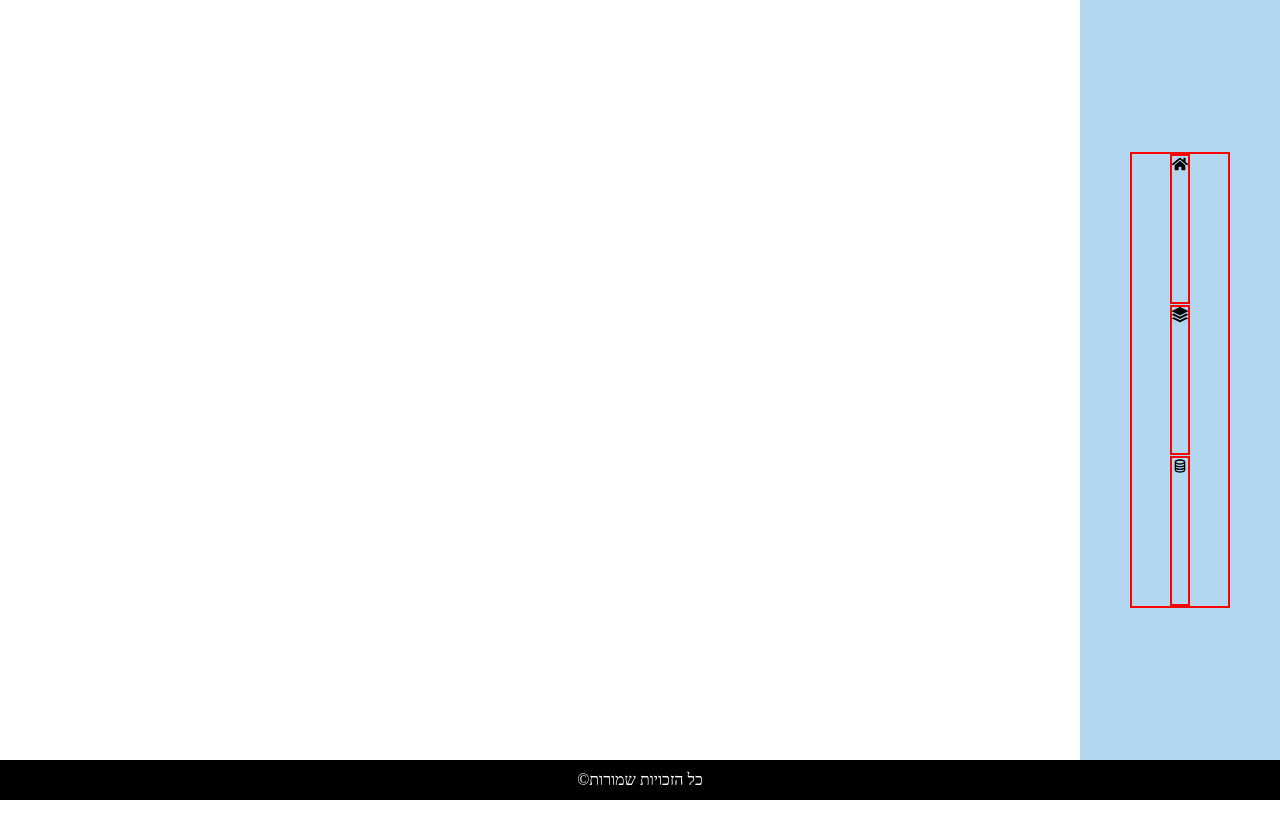
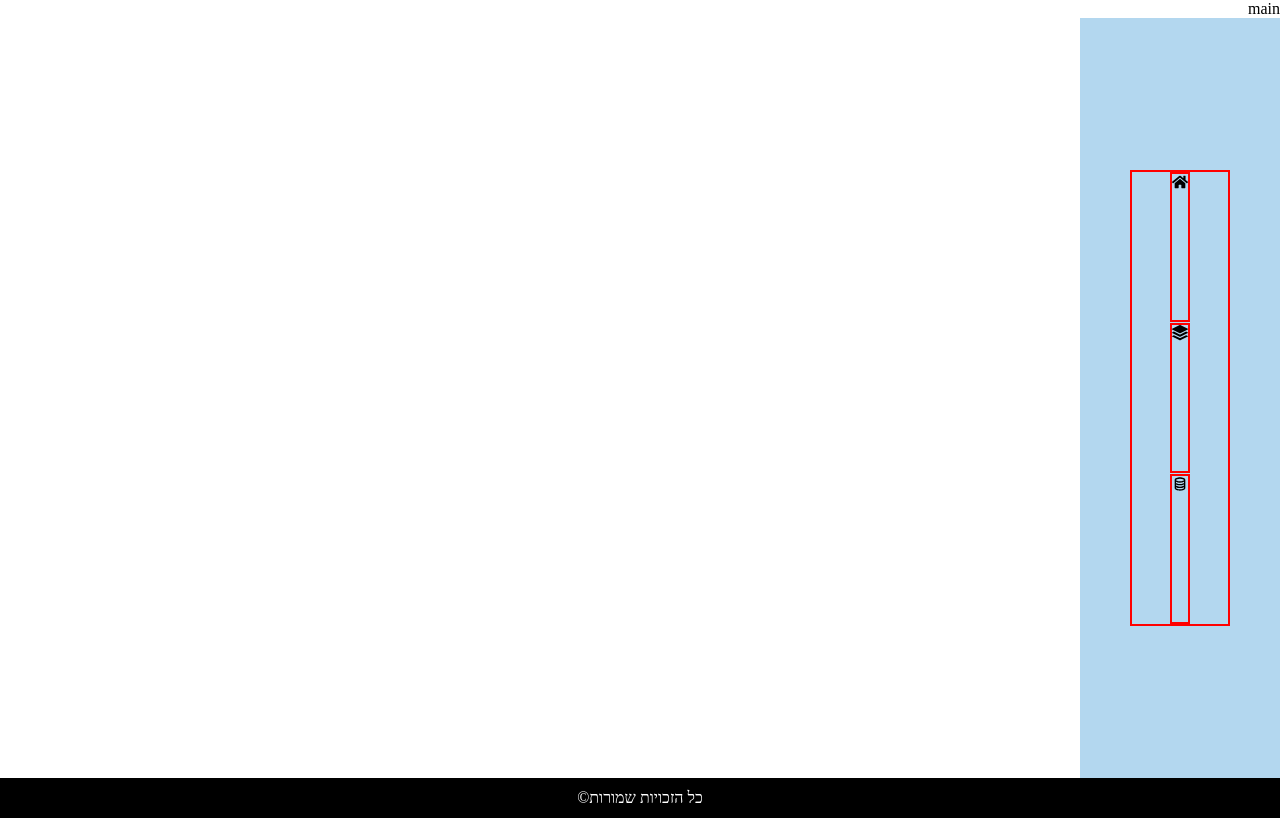
Before and after one commit to fidashn/website, a React (Create React App) app: page / in a window 1280 px wide. Built offline with nearby package versions, Linux system fonts and the light colour scheme.

Commit message:
added main file

```diff
--- a/src/App.js
+++ b/src/App.js
@@ -1,11 +1,13 @@
 import './App.css';
 import Footer from './Components/Footer';
 import Sidebar from './Components/Sidebar';
+import Main from './Components/Main';
 
 
 function App() {
   return (
     <div className="App">
+      <Main />
      <Sidebar />
      <Footer />
     </div>
--- /dev/null
+++ b/src/Components/Main.js
@@ -0,0 +1,9 @@
+import React from 'react'
+
+function main() {
+  return (
+    <div>main</div>
+  )
+}
+
+export default main
```
